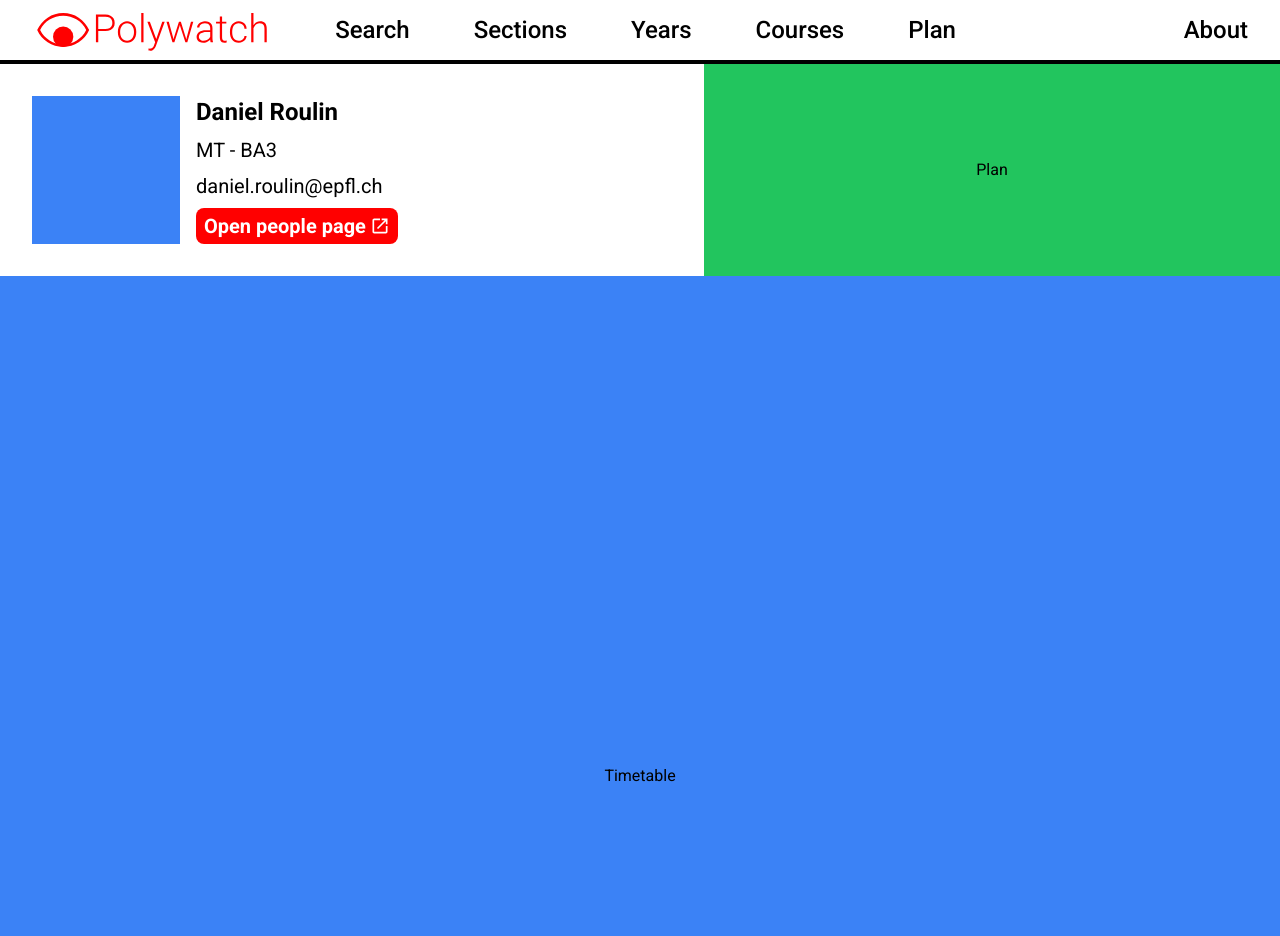
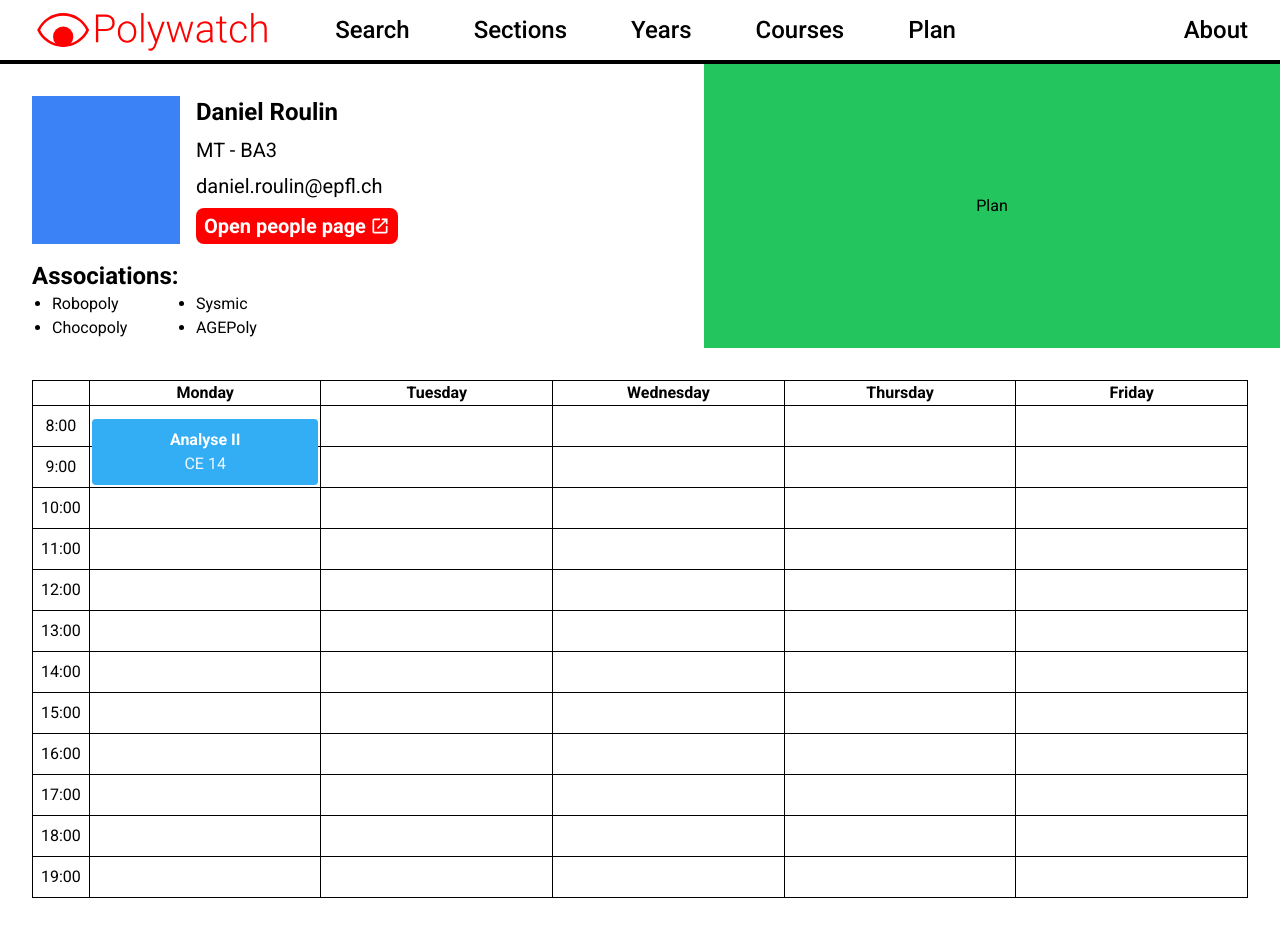
Before and after one commit to daniel-roulin/polywatch, a Next.js app: page /students/1 in a window 1280 px wide. Shown: the top 936 px of the page. Built offline with nearby package versions, Linux system fonts and the light colour scheme.

Commit message:
Finished v0 of profile and timetable

```diff
--- a/src/ui/profile.tsx
+++ b/src/ui/profile.tsx
@@ -20,7 +20,8 @@ export default function ProfileCard({
     profileImage,
 }: ProfileCardProps) {
     return (
-        <div className="w-1/2 m-8 flex items-center">
+        <div className="flex flex-col w-1/2 mx-8 mt-8">
+            <div className="h-full flex items-center">
                 <div className="h-full aspect-square bg-blue-500"></div>
                 <div className="ml-4 flex flex-col gap-2 items-start ">
                     <h2 className="text-2xl font-bold">
@@ -38,5 +39,21 @@ export default function ProfileCard({
                     </Link>
                 </div>
             </div>
+            <div>
+                <h2 className="mt-4 text-2xl font-bold">
+                    Associations:
+                </h2>
+                <ul className="h-14 flex flex-col flex-wrap content-start ml-5 list-disc">
+                    <li className="w-36">Robopoly</li>
+                    <li className="w-36">Chocopoly</li>
+                    <li className="w-36">Sysmic</li>
+                    <li className="w-36">AGEPoly</li>
+                    {/* <li className="w-35">AGEPoly</li>
+                    <li className="w-35">AGEPoly</li>
+                    <li className="w-35">AGEPoly</li>
+                    <li className="w-35">AGEPoly</li> */}
+                </ul>
+            </div>
+        </div>
     );
 }
--- a/src/ui/timetable.tsx
+++ b/src/ui/timetable.tsx
@@ -1,7 +1,74 @@
+import { Fragment } from 'react';
+
+// TODO: Adjust style to match https://campus.epfl.ch/isacademia/schedule?view=week
 export default function Timetable() {
-    return (
-      <div className="h-[1000px] bg-blue-500 flex items-center justify-center">
-        Timetable
-      </div>
-    );
-  }
+	const hours = Array.from({ length: 12 }, (_, i) => i + 8); // 08:00 - 19:00
+	const days = ["Monday", "Tuesday", "Wednesday", "Thursday", "Friday"];
+
+	return (
+		<div className="h-full w-full p-8">
+			<div
+				className="
+					border
+					grid
+					h-full w-full
+					gap-px
+					grid-cols-[auto_1fr_1fr_1fr_1fr_1fr]
+					grid-rows-[auto,repeat(12,0.25fr_0.75fr)]
+				"
+			>
+				{/* Top row (Day headers) */}
+				<div className="outline outline-1" />
+				{days.map((day, index) => (
+					<div key={`day-${index}`} className="outline outline-1 text-center font-semibold">
+						{day}
+					</div>
+				))}
+
+				{hours.map((hour, index) => (
+					<Fragment key={`hour-${hour}`}>
+						{/* Time Label Column */}
+						<div
+							className="outline outline-1 text-center p-2 flex items-center justify-center"
+							style={{
+								gridRowStart: `${index * 2 + 2}`,
+								gridRowEnd: `${index * 2 + 4}`,
+								gridColumnStart: 1,
+								gridColumnEnd: 2,
+							}}
+						>
+							{hour}:00
+						</div>
+
+						{/* Empty slots for each day */}
+						{days.map((_, dayIndex) => (
+							<div
+								key={`slot-${hour}-${dayIndex}`}
+								className="outline outline-1"
+								style={{
+									gridRowStart: `${index * 2 + 2}`,
+									gridRowEnd: `${index * 2 + 4}`,
+									gridColumnStart: dayIndex + 2,
+									gridColumnEnd: dayIndex + 3,
+								}}
+							/>
+						))}
+					</Fragment>
+				))}
+
+				<div
+					className="
+						bg-[#33AEF5] rounded m-0.5 text-white
+						flex flex-col items-center justify-center
+					"
+					style={{ gridRow: "3 / 6", gridColumn: "2 / 3" }}
+				>
+					<a href="#" className="font-bold">
+						Analyse II
+					</a>
+					<a href="#" className="opacity-90">CE 14</a>
+				</div>
+			</div>
+		</div>
+	);
+}
```
Lines whose indentation alone changed are shown as unchanged.
